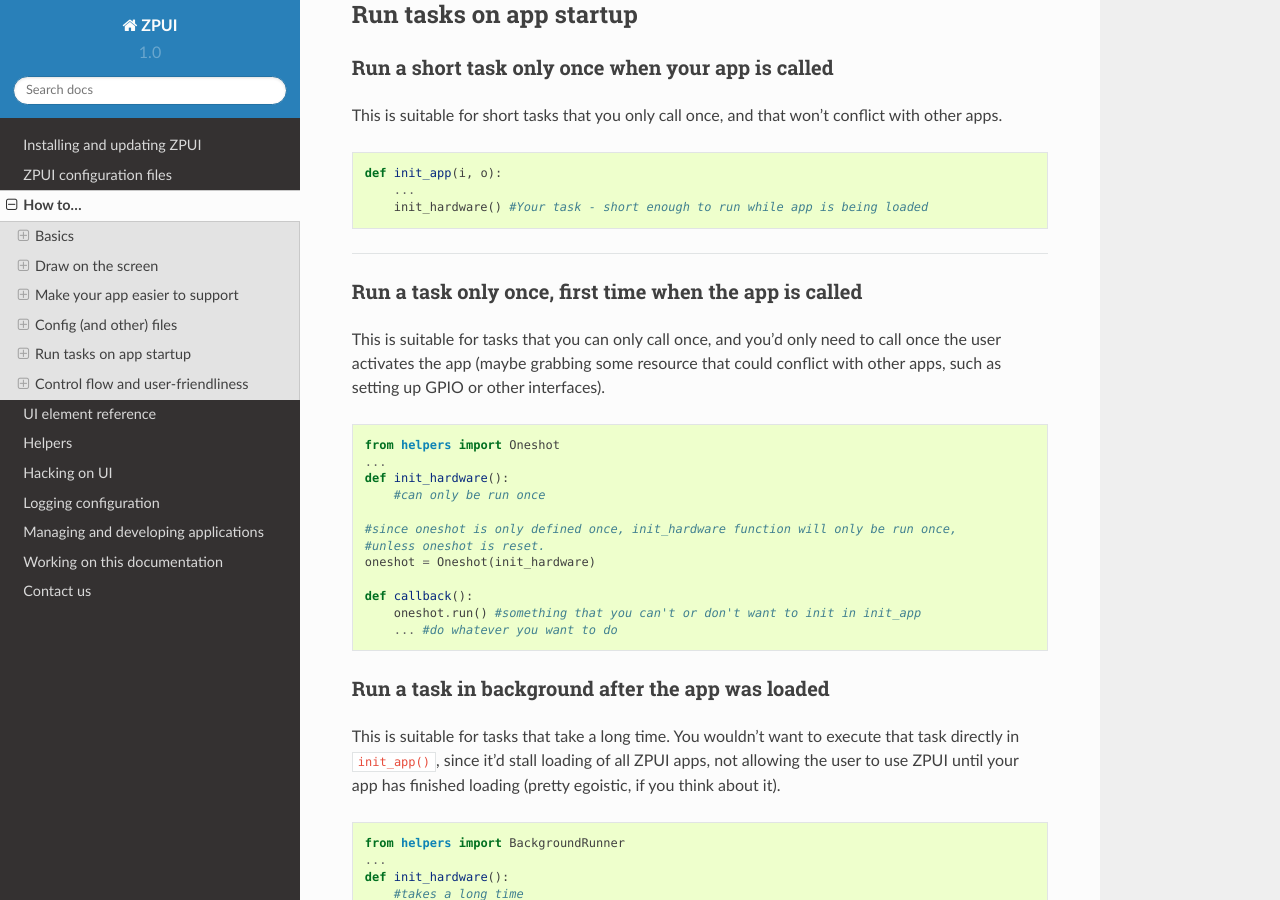
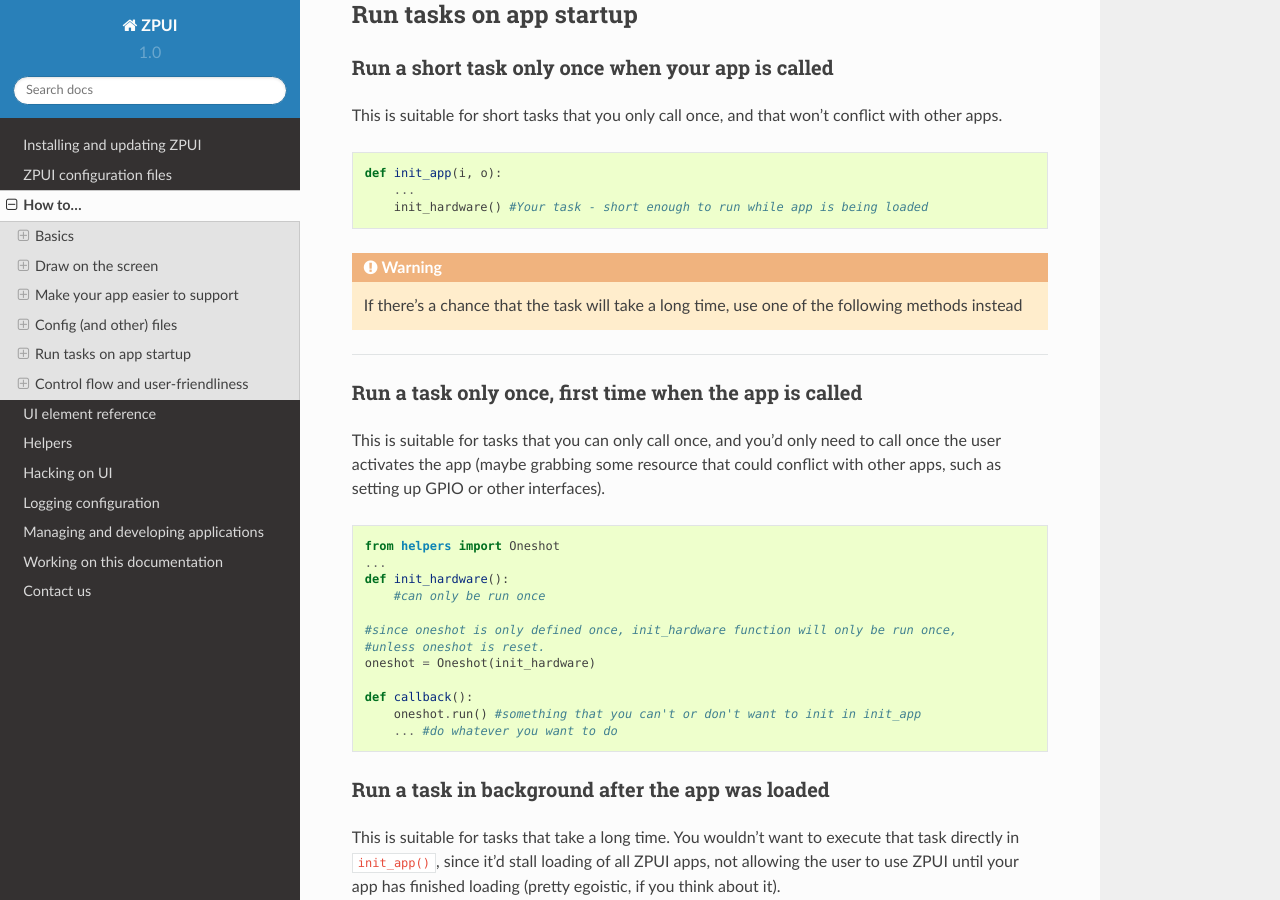
Before and after one commit to CRImier/pyLCI, a Sphinx documentation site: the page built from docs/howto.rst, in a window 1280 px wide and 900 px high, scrolled down 3914 px. Built offline with Sphinx 7.4.7 and the Read the Docs theme 2.0.0, drawn with Linux system fonts in a browser that asks for light colours.

Commit message:
Adding a warning for the "short task on startup" example

```diff
--- a/docs/howto.rst
+++ b/docs/howto.rst
@@ -203,6 +203,9 @@
         ...
         init_hardware() #Your task - short enough to run while app is being loaded
 
+.. warning:: If there's a chance that the task will take a long time, use one
+             of the following methods instead
+
 ------------
 
 Run a task only once, first time when the app is called
```
